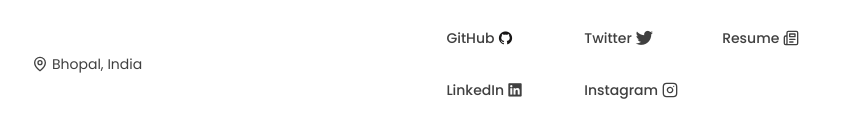
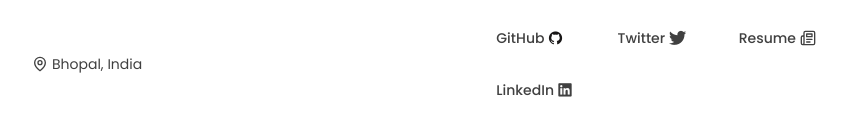
Before and after one commit to shristigupta12/Portfolio, a Next.js app: page / in a window 1280 px wide. Shown: the part 4547-4685 px from the top of the page, without its empty margins (208-1055 px from the left). Built offline with nearby package versions, Linux system fonts and the light colour scheme.

Commit message:
Update contacts-data.js

```diff
--- a/public/data/contacts-data.js
+++ b/public/data/contacts-data.js
@@ -34,11 +34,7 @@ const     ContactData = [
     //     icon:<Code className='w-4 max-md:w-3'/>,
     //     link:"https://www.leetcode.com/ShristiGupta12"
     // },
-    {
-        media:"Instagram",
-        icon:<Instagram className='w-4 max-md:w-3'/>,
-        link:"https://www.instagram.com/shrisstiiiii/"
-    }
+
 ]
 
 export {ContactData}
```
